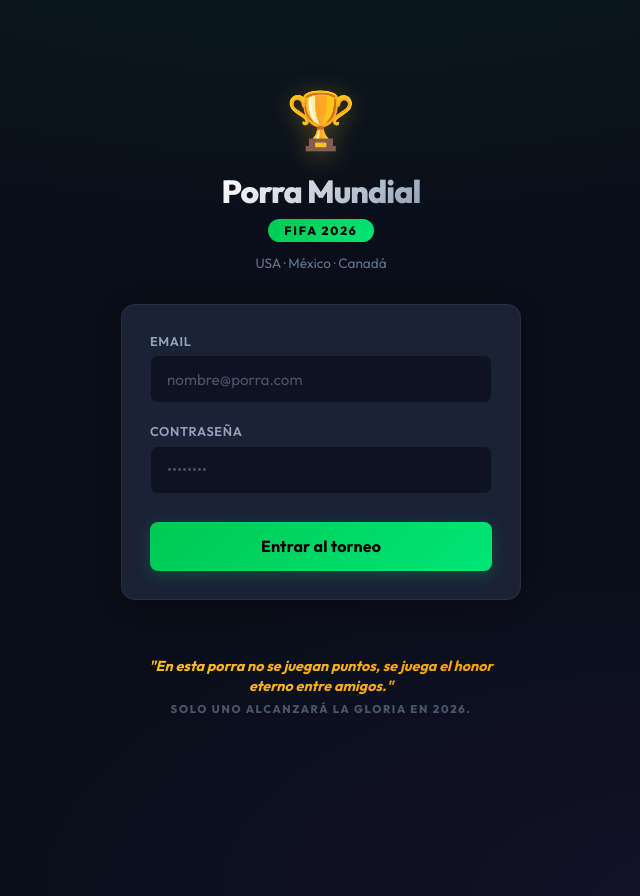
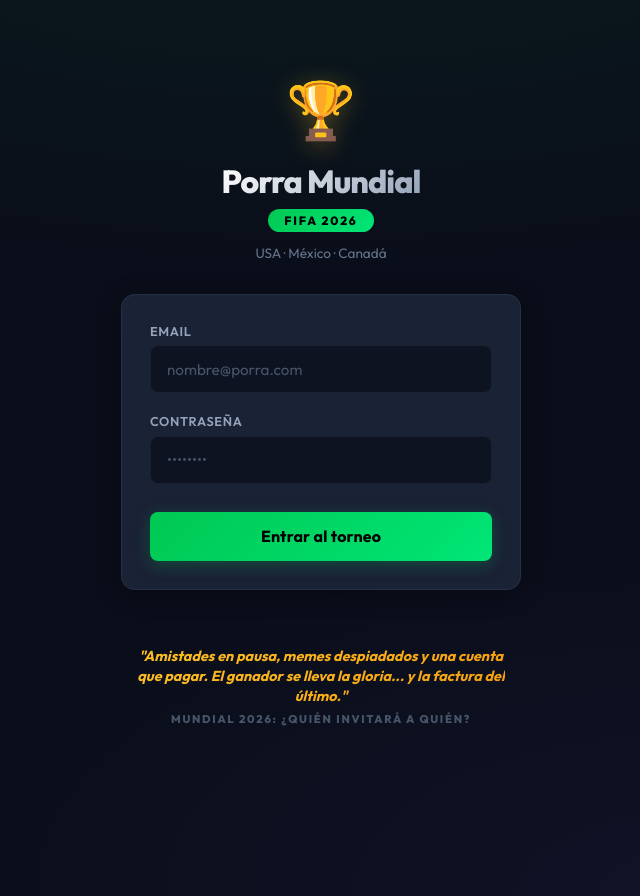
Before and after one commit to Seryen01/porra-mundialista, a Next.js app: page /login in a window 1280 px wide. Shown: the whole page, without its empty margins (319-959 px from the left). Built offline with nearby package versions, Linux system fonts and the light colour scheme; no server answers.

Commit message:
docs: update login motto with new quote

```diff
--- a/src/app/login/page.tsx
+++ b/src/app/login/page.tsx
@@ -86,8 +86,8 @@
         </form>
 
         <div className="motto animate-in stagger-2">
-          <p className="motto-text">"En esta porra no se juegan puntos, se juega el honor eterno entre amigos."</p>
-          <p className="motto-sub">Solo uno alcanzará la gloria en 2026.</p>
+          <p className="motto-text">"Amistades en pausa, memes despiadados y una cuenta que pagar. El ganador se lleva la gloria... y la factura del último."</p>
+          <p className="motto-sub">Mundial 2026: ¿Quién invitará a quién?</p>
         </div>
       </div>
 
```
